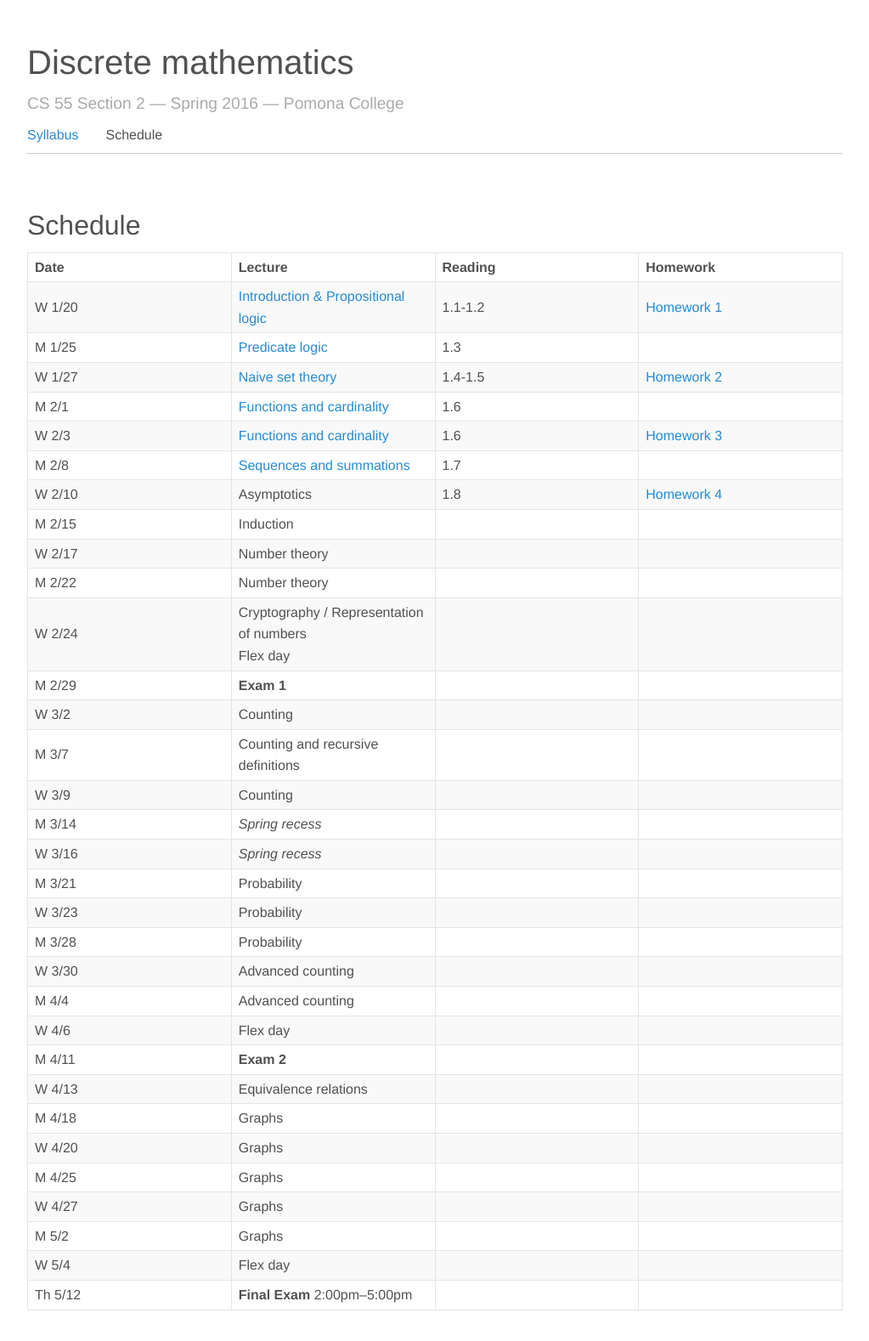
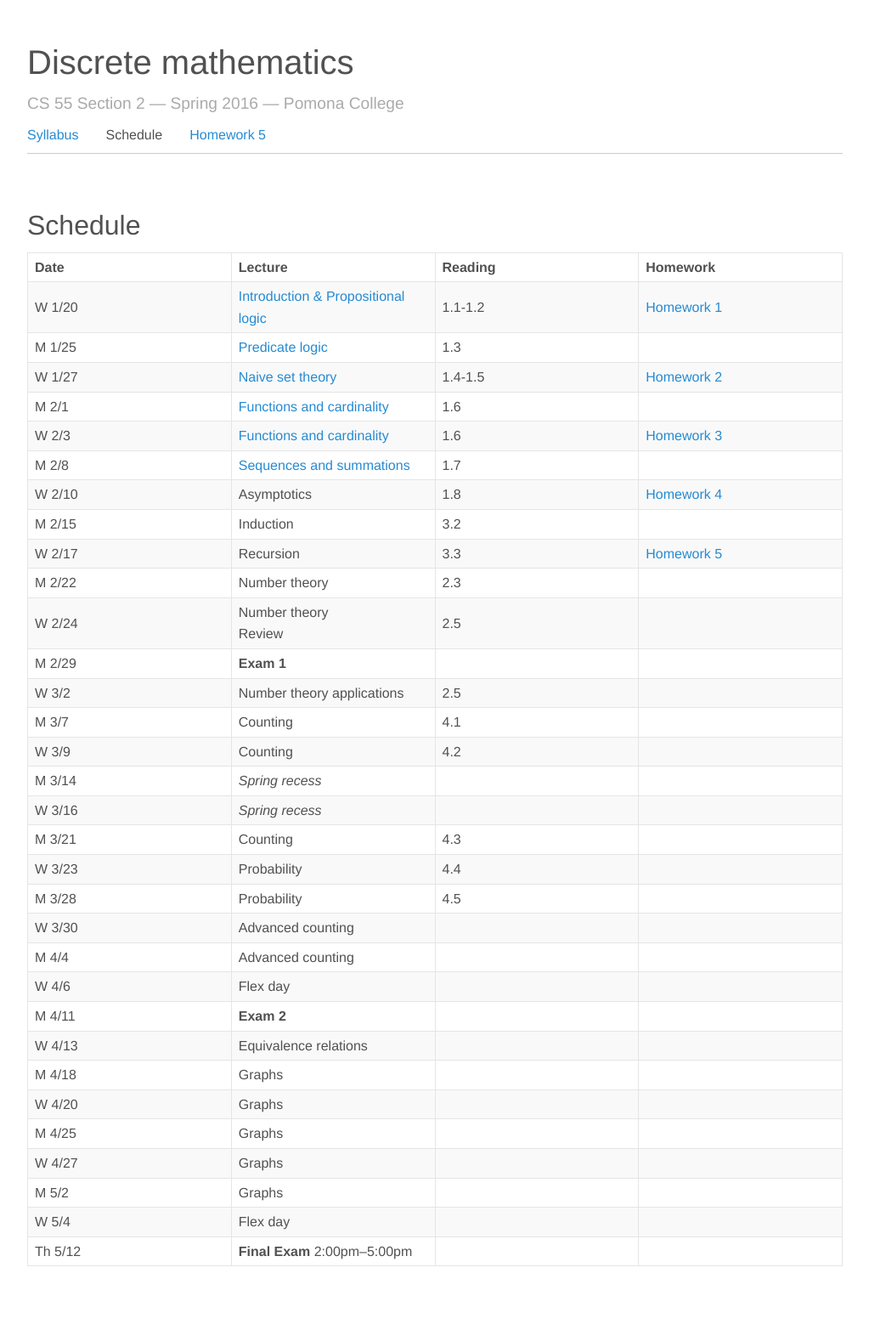
Before and after one commit to jnylam/jnylam.github.io, a Jekyll site: the page built from _courses/55/index.md, in a window 1280 px wide. Shown: the whole page at 85% size, without its empty margins (128-1151 px from the left). Built offline with Jekyll 4.4.1, drawn with Linux system fonts in a browser that asks for light colours; after the commit the page ends 1526 px from its top, so only the background shows below that.

Commit message:
55 homework 5

```diff
--- a/_courses/55/index.md
+++ b/_courses/55/index.md
@@ -14,19 +14,19 @@ M 2/1  | [Functions and cardinality](lecture04.pdf) | 1.6<!-- Week 2 -->
 W 2/3  | [Functions and cardinality](lecture05.pdf) | 1.6 | [Homework 3](homework03.html)
 M 2/8  | [Sequences and summations](lecture06.pdf) | 1.7<!-- Week 3 -->
 W 2/10 | Asymptotics | 1.8 | [Homework 4](homework04.html)
-M 2/15 | Induction | <!-- Week 4 -->
-W 2/17 | Number theory |
-M 2/22 | Number theory | <!-- Week 5 -->
-W 2/24 | Cryptography / Representation of numbers<br/>Flex day |
+M 2/15 | Induction | 3.2 <!-- Week 4 -->
+W 2/17 | Recursion | 3.3 | [Homework 5](homework05.html)
+M 2/22 | Number theory | 2.3<!-- Week 5 -->
+W 2/24 | Number theory<br/>Review | 2.5
 M 2/29 | __Exam 1__ | <!-- Week 6 -->
-W 3/2  | Counting | <!-- Send out low grade notifications -->
-M 3/7  | Counting and recursive definitions | <!-- Week 7 -->
-W 3/9  | Counting | <!-- Mar 10: last day to drop -->
+W 3/2  | Number theory applications | 2.5 | <!-- Send out low grade notifications -->
+M 3/7  | Counting | 4.1<!-- Week 7 -->
+W 3/9  | Counting | 4.2<!-- Mar 10: last day to drop -->
 M 3/14 | _Spring recess_ |
 W 3/16 | _Spring recess_ |
-M 3/21 | Probability | <!-- Week 8 -->
-W 3/23 | Probability |
-M 3/28 | Probability | <!-- Week 9 -->
+M 3/21 | Counting | 4.3<!-- Week 8 -->
+W 3/23 | Probability | 4.4
+M 3/28 | Probability | 4.5<!-- Week 9 -->
 W 3/30 | Advanced counting |
 M 4/4  | Advanced counting | <!-- Week 10 -->
 W 4/6  | Flex day |
```
Also changed, not shown: _courses/55/homework05.md (added, +92 -0 lines).
